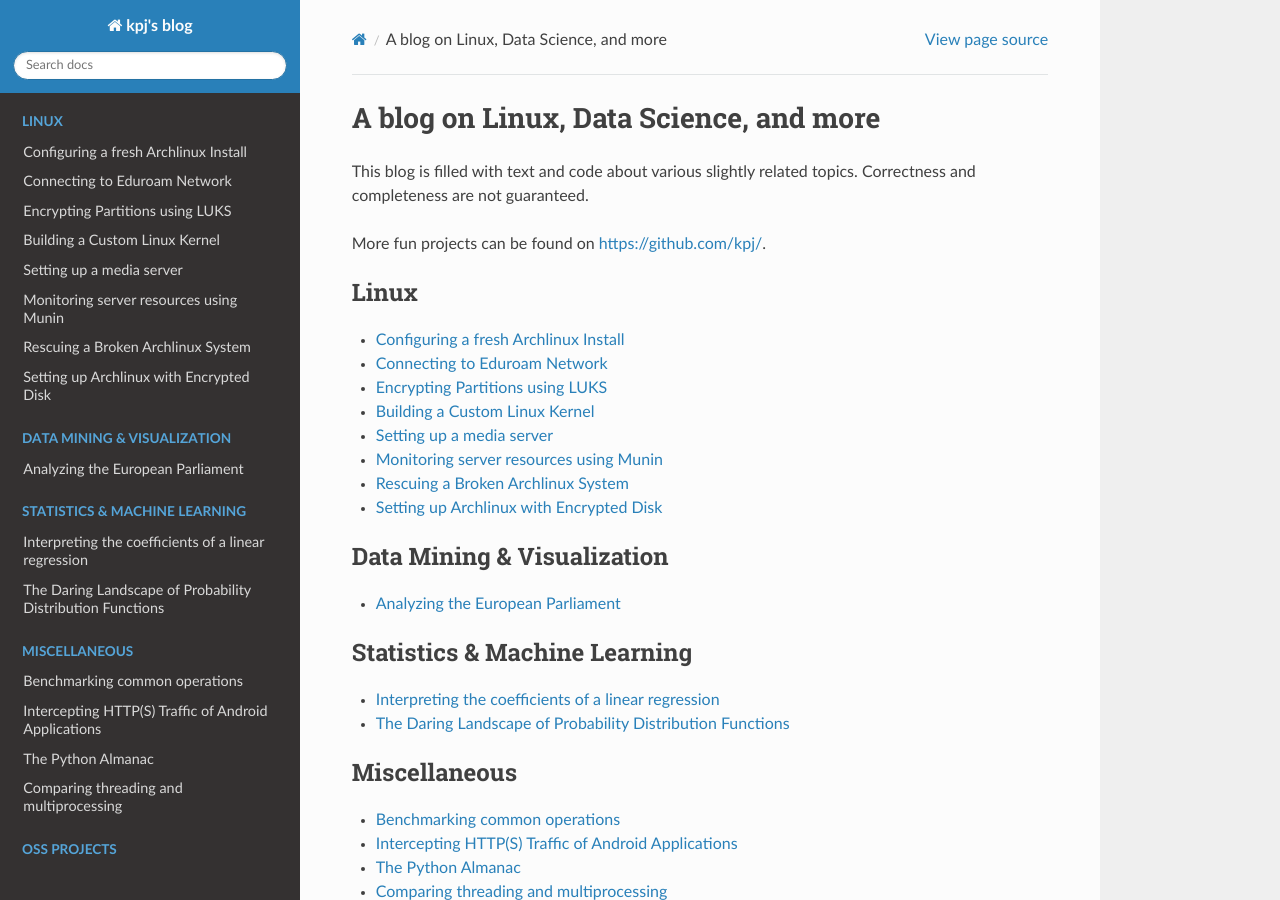
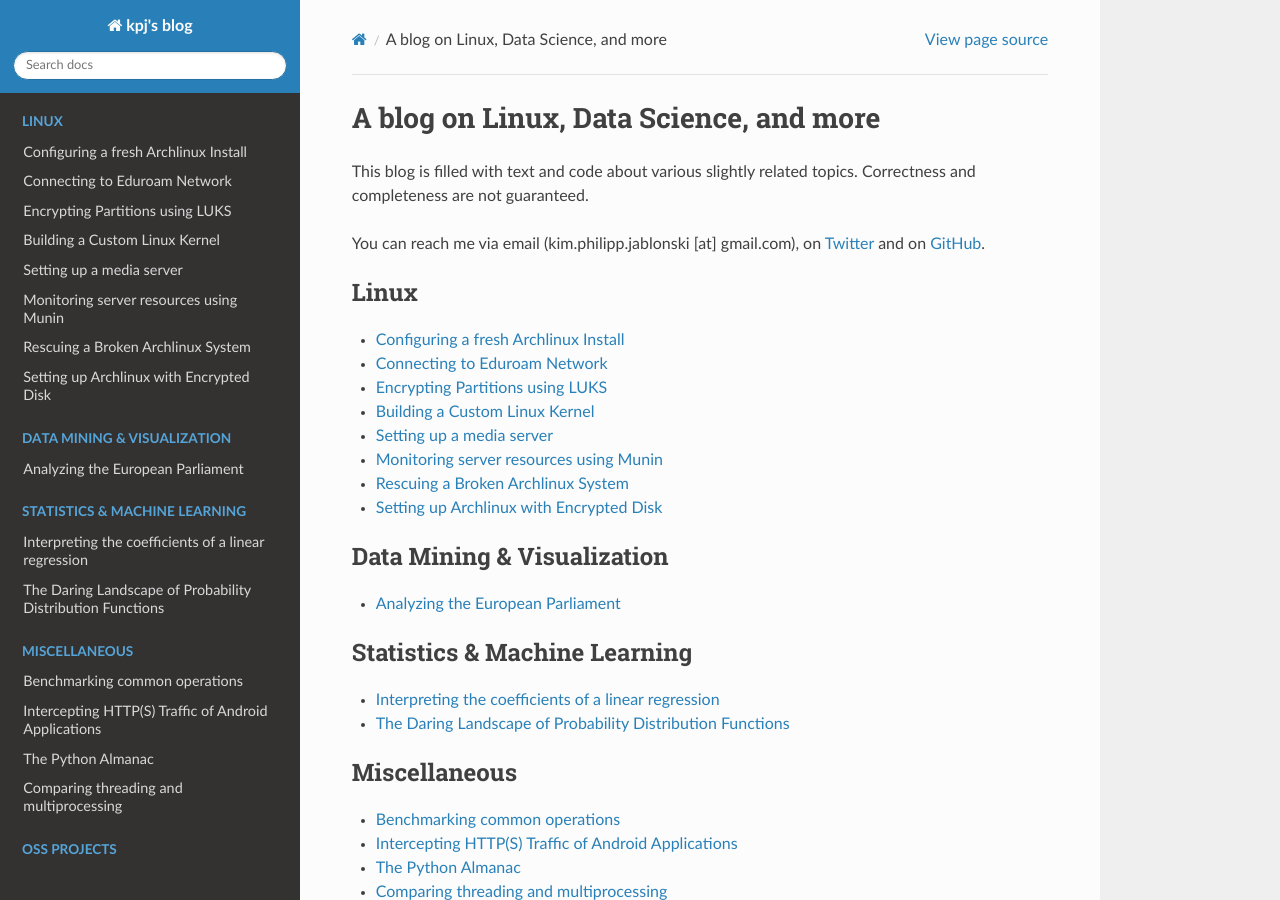
Before and after one commit to kpj/kpj.github.io, a Sphinx documentation site: the page built from source/index.rst, in a window 1280 px wide and 900 px high. Built offline with Sphinx 7.4.7 and the Read the Docs theme 2.0.0, drawn with Linux system fonts in a browser that asks for light colours; pages that are not in the unit, such as notebooks, are missing from menus.

Commit message:
Improve contact information

```diff
--- a/source/index.rst
+++ b/source/index.rst
@@ -5,7 +5,10 @@ A blog on Linux, Data Science, and more
 This blog is filled with text and code about various slightly related topics.
 Correctness and completeness are not guaranteed.
 
-More fun projects can be found on https://github.com/kpj/.
+You can reach me via email (kim.philipp.jablonski [at] gmail.com), on Twitter_ and on GitHub_.
+
+.. _Twitter: https://twitter.com/kpj_py
+.. _GitHub: https://github.com/kpj/
 
 
 .. toctree::
```
